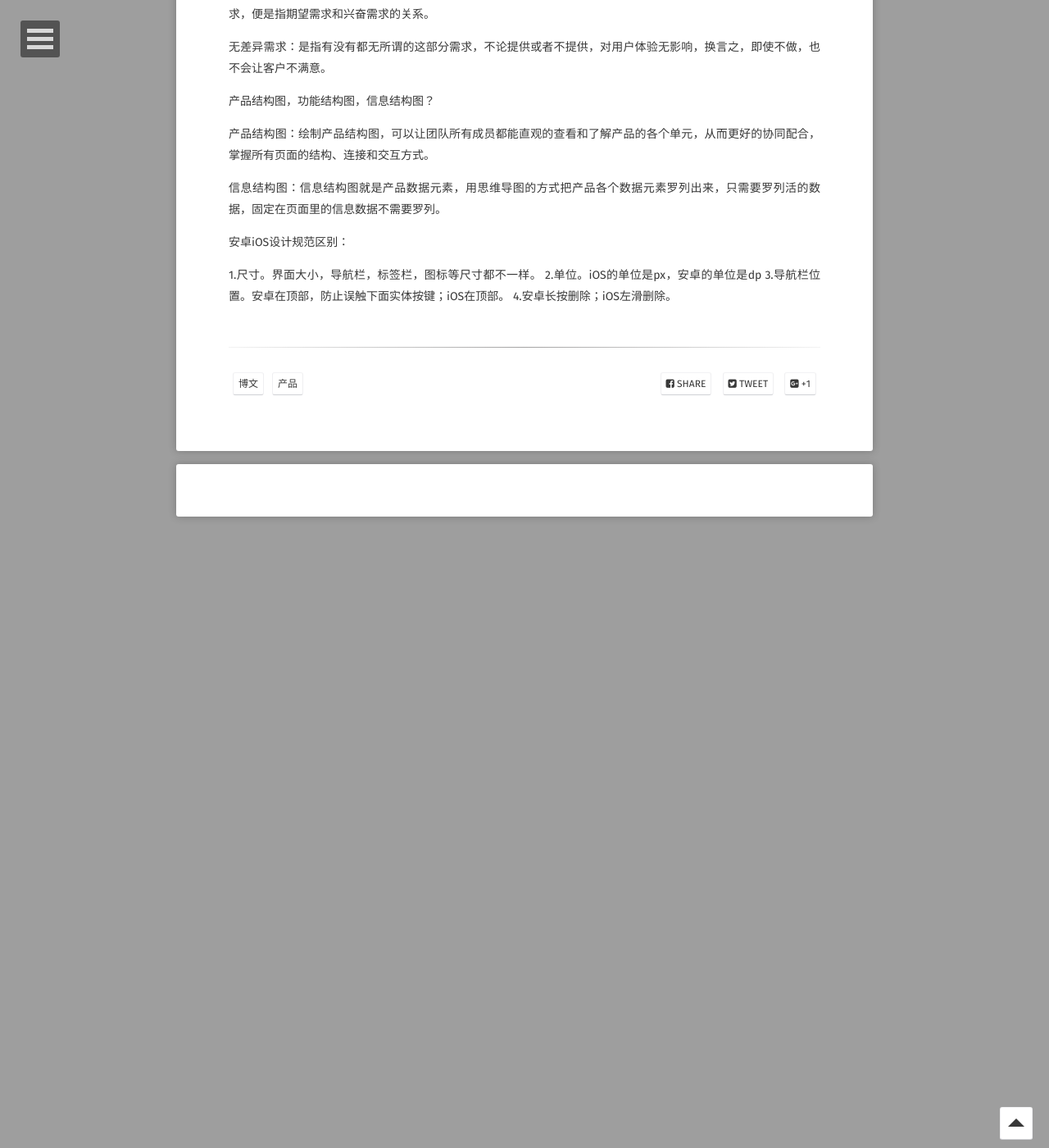
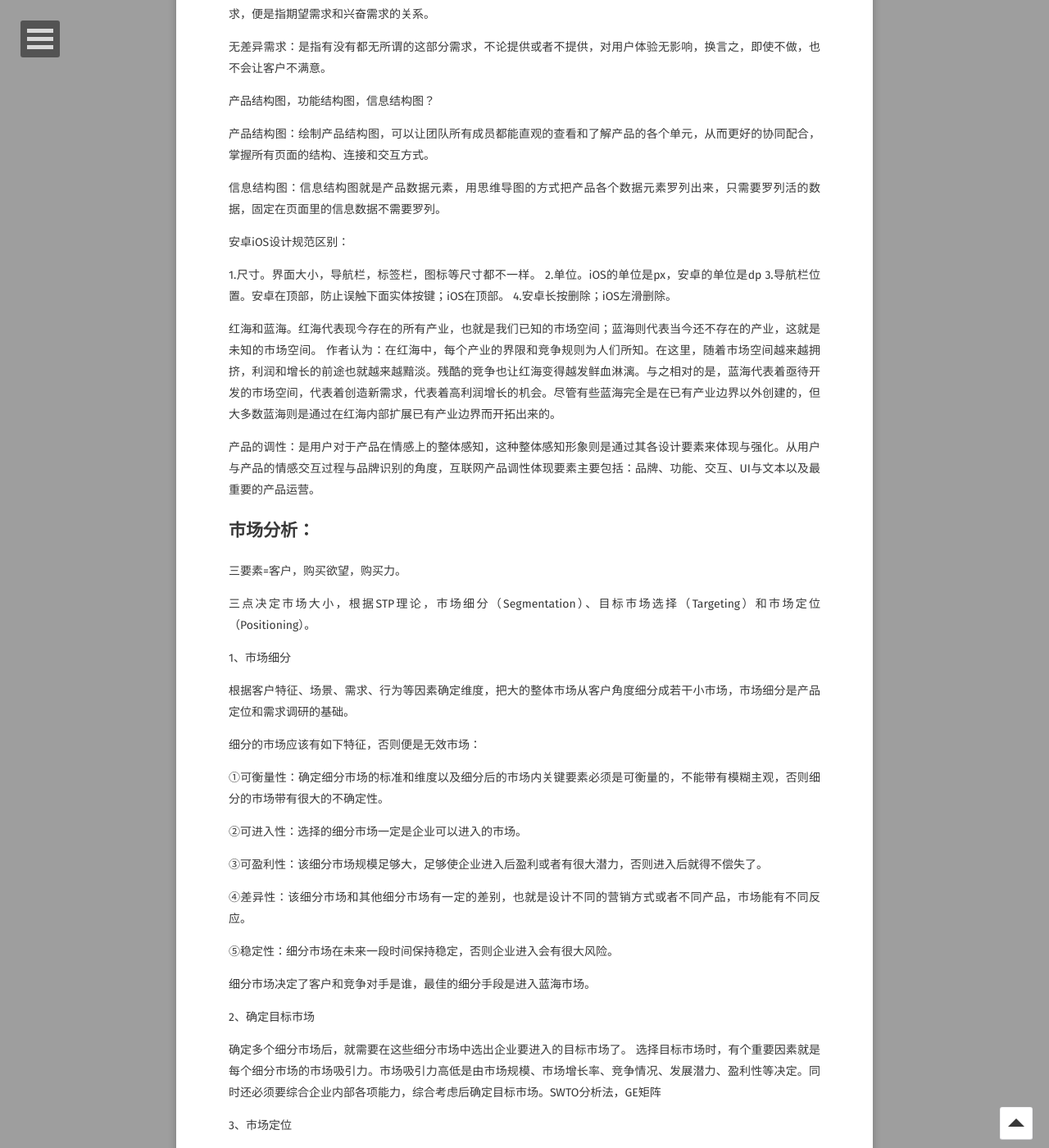
Before and after one commit to Haydnn/Haydnn.github.io, a Jekyll site: the page built from _posts/2017-11-08-PM零散散的.md, in a window 1280 px wide and 1400 px high, scrolled down 3232 px. Shown: the whole window at 82% size. Built offline with Jekyll 4.4.1, drawn with Linux system fonts in a browser that asks for light colours; some web fonts are replaced; comment, search, counter and statistics services are not loaded; before the commit the page ends 3862 px from its top, so only the background shows below that; some of the changed text lies outside the part shown.

Commit message:
17-12-16

```diff
--- a/_posts/2017-11-08-PM零散散的.md
+++ b/_posts/2017-11-08-PM零散散的.md
@@ -80,3 +80,42 @@ kano模型：
 2.单位。iOS的单位是px，安卓的单位是dp
 3.导航栏位置。安卓在顶部，防止误触下面实体按键；iOS在顶部。
 4.安卓长按删除；iOS左滑删除。
+
+红海和蓝海。红海代表现今存在的所有产业，也就是我们已知的市场空间；蓝海则代表当今还不存在的产业，这就是未知的市场空间。
+作者认为：在红海中，每个产业的界限和竞争规则为人们所知。在这里，随着市场空间越来越拥挤，利润和增长的前途也就越来越黯淡。残酷的竞争也让红海变得越发鲜血淋漓。与之相对的是，蓝海代表着亟待开发的市场空间，代表着创造新需求，代表着高利润增长的机会。尽管有些蓝海完全是在已有产业边界以外创建的，但大多数蓝海则是通过在红海内部扩展已有产业边界而开拓出来的。
+
+产品的调性：是用户对于产品在情感上的整体感知，这种整体感知形象则是通过其各设计要素来体现与强化。从用户与产品的情感交互过程与品牌识别的角度，互联网产品调性体现要素主要包括：品牌、功能、交互、UI与文本以及最重要的产品运营。
+
+## 市场分析：
+三要素=客户，购买欲望，购买力。
+
+三点决定市场大小，根据STP理论，市场细分（Segmentation）、目标市场选择（Targeting）和市场定位（Positioning）。
+
+1、市场细分
+
+根据客户特征、场景、需求、行为等因素确定维度，把大的整体市场从客户角度细分成若干小市场，市场细分是产品定位和需求调研的基础。
+
+细分的市场应该有如下特征，否则便是无效市场：
+
+①可衡量性：确定细分市场的标准和维度以及细分后的市场内关键要素必须是可衡量的，不能带有模糊主观，否则细分的市场带有很大的不确定性。
+
+②可进入性：选择的细分市场一定是企业可以进入的市场。
+
+③可盈利性：该细分市场规模足够大，足够使企业进入后盈利或者有很大潜力，否则进入后就得不偿失了。
+
+④差异性：该细分市场和其他细分市场有一定的差别，也就是设计不同的营销方式或者不同产品，市场能有不同反应。
+
+⑤稳定性：细分市场在未来一段时间保持稳定，否则企业进入会有很大风险。
+
+细分市场决定了客户和竞争对手是谁，最佳的细分手段是进入蓝海市场。
+
+2、确定目标市场
+
+确定多个细分市场后，就需要在这些细分市场中选出企业要进入的目标市场了。
+选择目标市场时，有个重要因素就是每个细分市场的市场吸引力。市场吸引力高低是由市场规模、市场增长率、竞争情况、发展潜力、盈利性等决定。同时还必须要综合企业内部各项能力，综合考虑后确定目标市场。SWTO分析法，GE矩阵
+
+3、市场定位
+
+确定了目标市场后，就需要给市场定位了。市场定位即产品定位，做完之前的市场细分和选择目标市场的工作后，应该对市场和客户了解已经很深了。在此基础上，结合企业自己的优势，给自己产品定位，如果该细分市场有强大竞争对手的情况下，则需要先对竞争对手的产品进行定位，而后根据市场和自身，寻求差异化。需要注意的是，在产品定位出来后，最好通过和客户探讨等方式，对定位进行一个论证，确定可行性！
+
+在产品定位阶段，仍然建议采用SWOT分析法。
```
Also changed, not shown: _posts/2017-11-25-APP快速体验.md (+1 -1 lines), _posts/2017-11-26-网易.md (+3 -1 lines), _posts/diary/17-11-26面试反思.md (+2 -0 lines), _posts/diary/2017-11.md (+10 -1 lines), _posts/diary/2017-12.md (added, +18 -0 lines).
